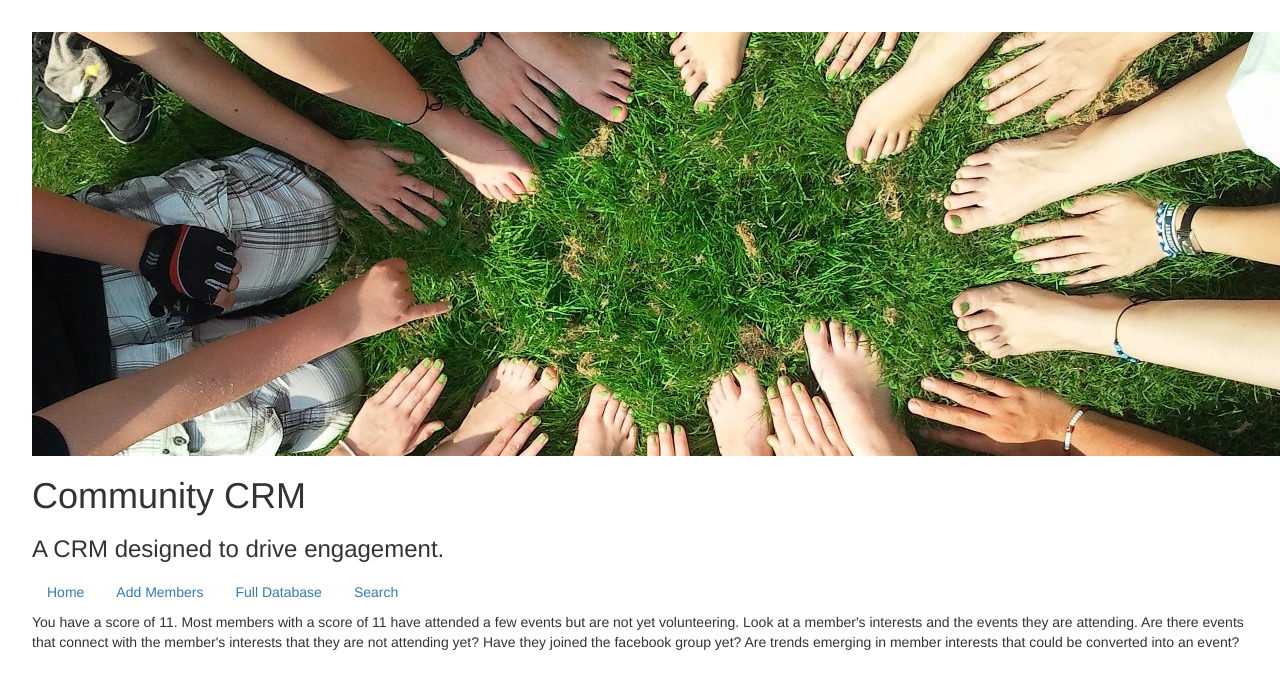
After one commit to alison-acuna/communitycrm, a Django app: template communitycrmapp/templates/communitycrmapp/score.html in a window 1280 px wide. The commit adds this page. Shown: the top 689 px of the page. Run offline with Django 3.2, Linux system fonts and the light colour scheme; the template is opened without the code that fills it: values that come from a table or form of the project are taken from there, others are empty; tables that the repository leaves empty hold one stand-in row (values such as "Sample post"); parts of the project's set-up code (start-up, migrations or seed data) failed here and were passed over; some libraries are stand-ins or nearby versions.

Commit message:
Added engagement score.  NS: Add context to engagement score

```diff
--- a/communitycrmapp/models.py
+++ b/communitycrmapp/models.py
@@ -28,3 +28,16 @@ class Member(models.Model):
 
     def __str__(self):
         return self.name
+
+    def engagement_score(self):
+        engagement_score = 0
+        if self.volunteer:
+            engagement_score += 1
+        if self.ohb:
+            engagement_score += 1
+        if self.launchteam:
+            engagement_score += 1
+        if self.donationtotalammount > 0:
+            engagement_score += 5
+        engagement_score = engagement_score + self.host + self.ohbcontributions + self.launchteamcontributions
+        return engagement_score
--- a/communitycrmapp/templates/communitycrmapp/meetups.html
+++ /dev/null
@@ -1,3 +0,0 @@
-{{meetups}}
-
-<p> hi </p>
--- a/communitycrmapp/templates/communitycrmapp/member.html
+++ b/communitycrmapp/templates/communitycrmapp/member.html
@@ -1,7 +1,7 @@
 <div id="member">
     <h4> Member </h4>
     <p> Name: {{member.name}}</p>
-    <p> Engagment Score: {{engagement_score}}
+    <p> Engagment Score: {{member.engagement_score}}
     <p> Meetups ID Number: {{member.meetupid}}</p>
     <p> E-mail: {{member.email}}</p>
     <p> Address: {{member.address}}</p>
--- /dev/null
+++ b/communitycrmapp/templates/communitycrmapp/score.html
@@ -0,0 +1,13 @@
+{% load staticfiles %}
+
+{% include 'communitycrmapp/header.html' %}
+
+<p>You have a score of {{member.engagement_score}}.  Most members with a score of
+{{member.engagement_score}} have attended a few events but are not yet volunteering.
+Look at a member's interests and the events they are attending.  Are there events that
+connect with the member's interests that they are not attending yet?  Have they joined
+the facebook group yet? Are trends emerging in member interests that could be converted
+into an event? </p>
+
+
+{% include 'communitycrmapp/footer.html' %}
--- a/communitycrmapp/urls.py
+++ b/communitycrmapp/urls.py
@@ -3,6 +3,7 @@ from . import views
 
 urlpatterns = [
     url(r'^$', views.home, name="home"),
+    url(r'^score/(?P<id>\d+)/', views.score, name="score"),
     url(r'^new', views.new, name='new'),
     url(r'^display', views.display, name='display'),
     url(r'^member/(?P<id>\d+)/', views.member_item, name='member'),
@@ -15,6 +16,4 @@ urlpatterns = [
     url(r'^searchbylt', views.search_by_lt, name='search_by_lt'),
     url(r'^searchbyfb', views.search_by_fb, name='search_by_fb'),
     url(r'^donor_search', views.donor_search, name='donor_search'),
-    url(r'^meetups/(?P<id>\d+)/', views.meetups, name='meetups'),
-    # url(r'^meetups/(?P<id>\d+)/', views.meetups, name='meetups'),
 ]
```
Also changed, not shown: communitycrmapp/views.py (+28 -31 lines), 1 other file.
